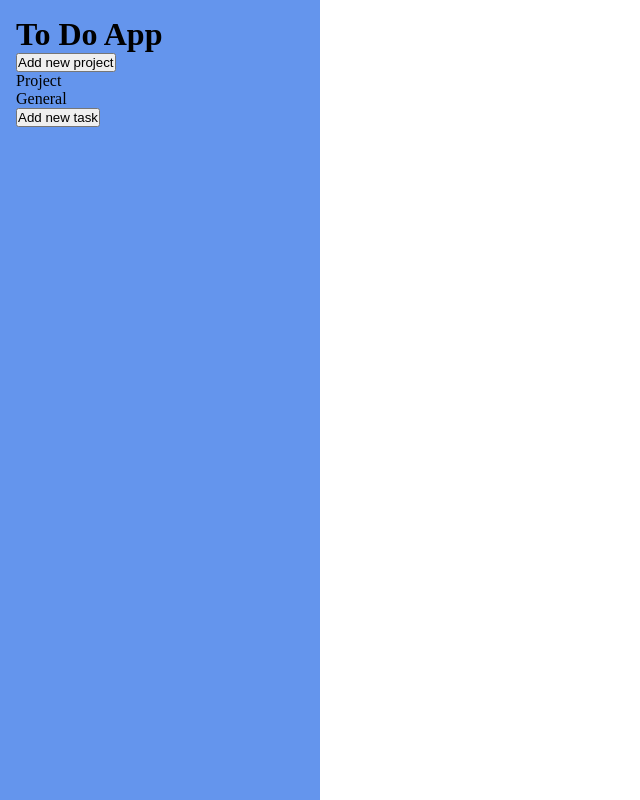
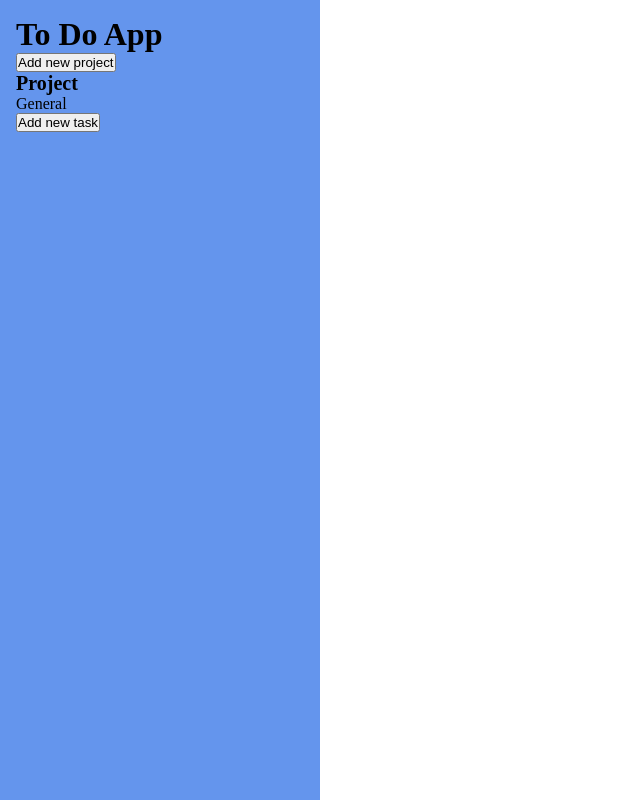
Before and after one commit to tyrone-offshorly/todo-app, a website built with webpack: page src/template.html in a window 1280 px wide. Shown: the whole page, without its empty margins (0-640 px from the left). Built offline with nearby package versions, Linux system fonts and the light colour scheme.

```diff
--- a/src/styles/styles.css
+++ b/src/styles/styles.css
@@ -14,4 +14,11 @@
 #sidebar {
   background-color: cornflowerblue;
   padding: 16px;
+
+  & p {
+    font-weight: bold;
+    font-size: 1.25rem;
+  }
+
+
 }
```
